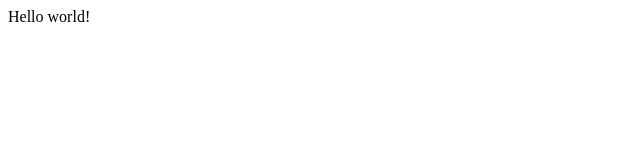
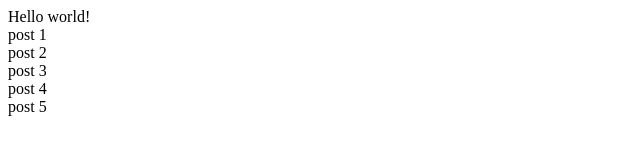
Before and after one commit to alexjbinnie/mean-stack-tutorial, a plain HTML site: page index.html in a window 1280 px wide. Shown: the whole page, without its empty margins (0-640 px from the left). Drawn offline with nearby package versions, Linux system fonts and the light colour scheme.

Commit message:
Added handling of multiple posts using ng-repeat

```diff
--- a/app.js
+++ b/app.js
@@ -4,4 +4,11 @@ app.controller('MainCtrl', [
 '$scope',
 function($scope){
   $scope.test = 'Hello world!';
+  $scope.posts = [
+  'post 1',
+  'post 2',
+  'post 3',
+  'post 4',
+  'post 5'
+];
 }]);
--- a/index.html
+++ b/index.html
@@ -14,10 +14,16 @@
   </head>
 
   <body ng-app="flapperNews" ng-controller="MainCtrl">
+
     <!-- {{test}} automatically replaced by Angularjs -->
     <div>
       {{test}}
     </div>
+
+    <!-- using ng-repeat allows automatic handling of lists -->
+    <div ng-repeat="post in posts">
+      {{post}}
+    </div>
   </body>
 
 </html>
```
